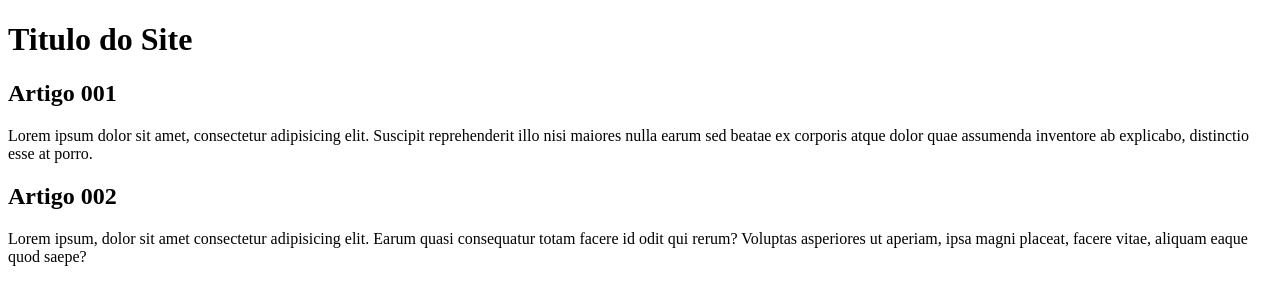
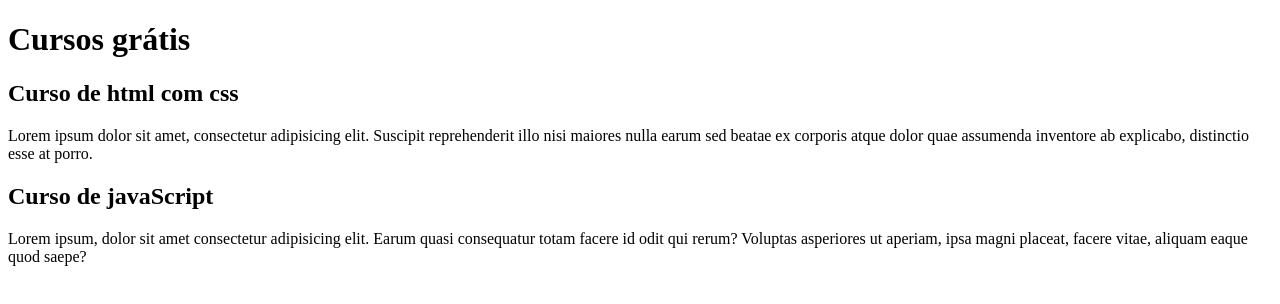
Before and after one commit to MadureiraL/projeto-site, a plain HTML site: page index.html in a window 1280 px wide. Drawn offline with Linux system fonts and the light colour scheme.

Commit message:
Update index.html

```diff
--- a/index.html
+++ b/index.html
@@ -8,13 +8,13 @@
 <body>
     <main>
         <header>
-            <h1>Titulo do Site</h1>
+            <h1>Cursos grátis</h1>
             <article>
-                <h2>Artigo 001</h2>
+                <h2>Curso de html com css</h2>
                 <p>Lorem ipsum dolor sit amet, consectetur adipisicing elit. Suscipit reprehenderit illo nisi maiores nulla earum sed beatae ex corporis atque dolor quae assumenda inventore ab explicabo, distinctio esse at porro.</p>
             </article>
             <article>
-                <h2>Artigo 002</h2>
+                <h2>Curso de javaScript</h2>
                 <p>Lorem ipsum, dolor sit amet consectetur adipisicing elit. Earum quasi consequatur totam facere id odit qui rerum? Voluptas asperiores ut aperiam, ipsa magni placeat, facere vitae, aliquam eaque quod saepe?</p>
             </article>
         </header>
```
